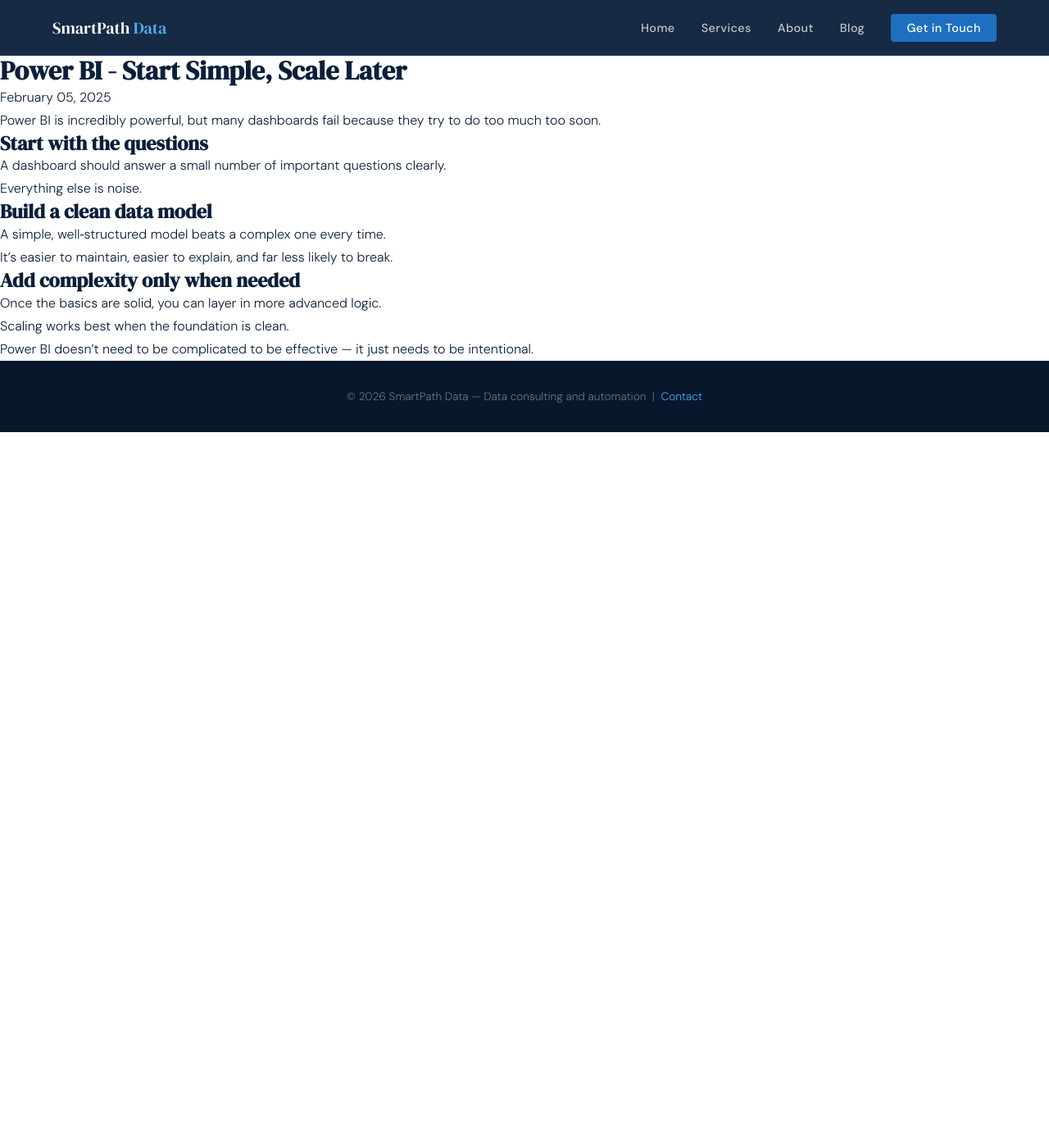
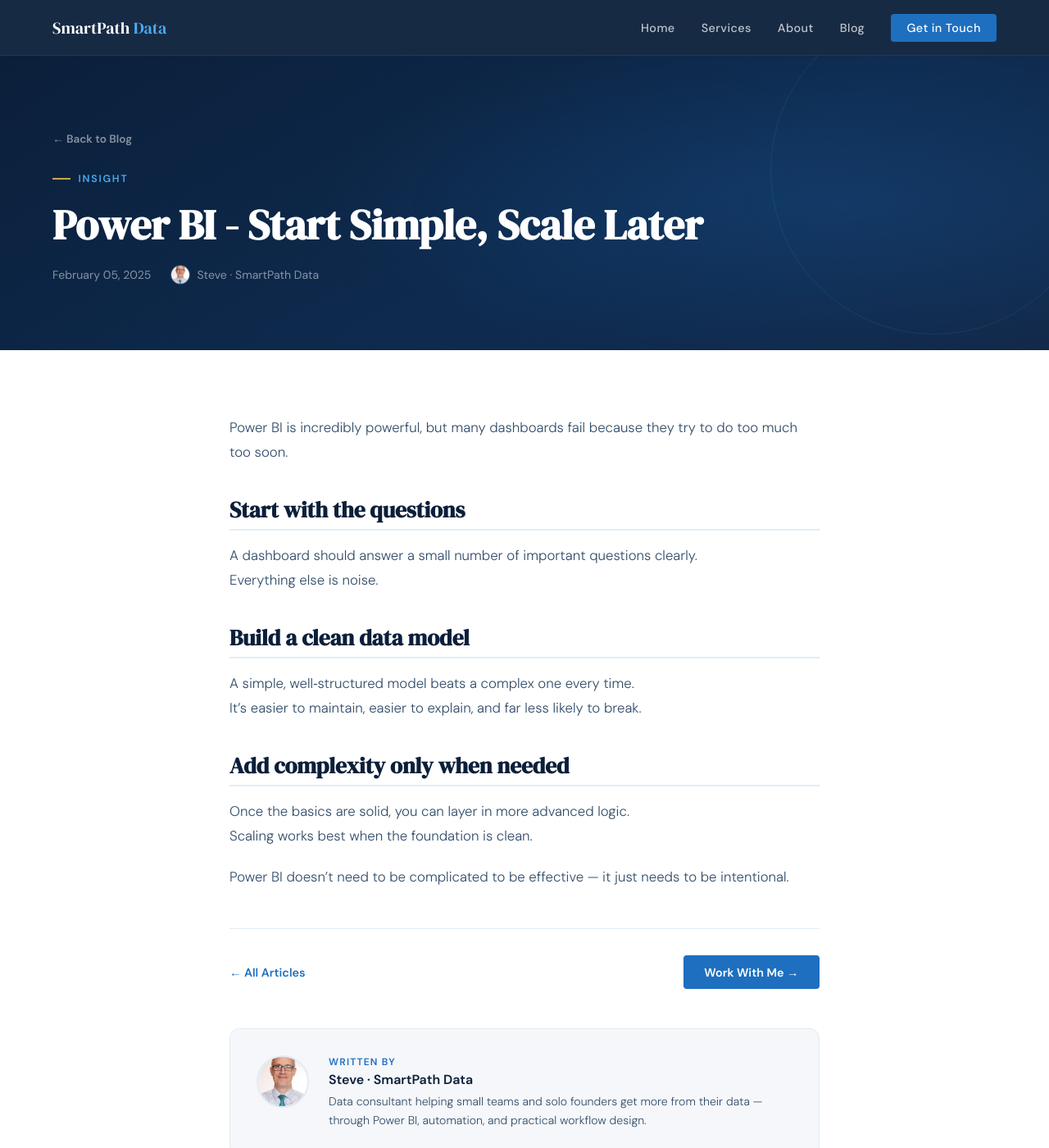
Before and after one commit to smartpathdata/smartpathdata.github.io, a Jekyll site: the page built from _posts/2025-02-05-post-2.md, in a window 1280 px wide and 1400 px high. Shown: the whole window at 82% size. Built offline with Jekyll 4.4.1, drawn with Linux system fonts in a browser that asks for light colours; some of the changed text lies outside the part shown.

Commit message:
Revamp post layout with new HTML structure

```diff
--- a/_layouts/post.html
+++ b/_layouts/post.html
@@ -1,9 +1,104 @@
----
-layout: default
----
+<!DOCTYPE html>
+<html lang="en">
+<head>
+  <meta charset="UTF-8">
+  <meta name="viewport" content="width=device-width, initial-scale=1">
+  <title>{{ page.title }} | SmartPath Data</title>
+  <meta name="description" content="{{ page.excerpt | strip_html | truncatewords: 30 | default: 'Practical insights on Power BI, data automation, and workflow design from SmartPath Data.' }}">
+  <link rel="preconnect" href="https://fonts.googleapis.com">
+  <link rel="preconnect" href="https://fonts.gstatic.com" crossorigin>
+  <link href="https://fonts.googleapis.com/css2?family=DM+Serif+Display:ital@0;1&family=DM+Sans:wght@300;400;500;600&display=swap" rel="stylesheet">
+  <link rel="stylesheet" href="/assets/css/style.css">
+  <link rel="icon" type="image/png" href="/assets/images/favicon.png">
+  <style>
+    header.site-header, .site-header, body > header { display: none !important; height: 0 !important; padding: 0 !important; margin: 0 !important; }
+    nav.site-nav ul { list-style: none !important; margin: 0 !important; padding: 0 !important; display: flex !important; }
+    nav.site-nav li { list-style: none !important; display: block !important; }
+  </style>
+</head>
+<body>
 
-<div class="post">
-  <h1>{{ page.title }}</h1>
-  <p class="post-date">{{ page.date | date: "%B %d, %Y" }}</p>
-  {{ content }}
+<!-- NAV -->
+<nav class="site-nav">
+  <a href="/" class="nav-logo">SmartPath<span> Data</span></a>
+  <ul class="nav-links">
+    <li><a href="/">Home</a></li>
+    <li><a href="/services">Services</a></li>
+    <li><a href="/about">About</a></li>
+    <li><a href="/blog">Blog</a></li>
+    <li><a href="/contact" class="nav-cta">Get in Touch</a></li>
+  </ul>
+</nav>
+
+<div class="page-body">
+
+  <!-- POST HERO -->
+  <div class="page-hero">
+    <div class="page-hero-inner">
+      <div style="margin-bottom:1.5rem;">
+        <a href="/blog" style="display:inline-flex;align-items:center;gap:0.4rem;font-size:0.85rem;font-weight:600;color:rgba(255,255,255,0.5);font-family:'DM Sans',sans-serif;text-decoration:none;transition:color 0.2s;"
+          onmouseover="this.style.color='#4AACF0'" onmouseout="this.style.color='rgba(255,255,255,0.5)'">
+          ← Back to Blog
+        </a>
+      </div>
+      <div class="eyebrow">{{ page.category | default: "Insight" }}</div>
+      <h1>{{ page.title }}</h1>
+      <div style="display:flex;align-items:center;gap:1.5rem;margin-top:1.2rem;flex-wrap:wrap;">
+        <span style="font-size:0.88rem;color:rgba(255,255,255,0.5);font-family:'DM Sans',sans-serif;">
+          {{ page.date | date: "%B %d, %Y" }}
+        </span>
+        <span style="display:flex;align-items:center;gap:0.5rem;font-size:0.88rem;color:rgba(255,255,255,0.5);font-family:'DM Sans',sans-serif;">
+          <img src="/assets/images/ProfilePic.jpg" alt="Steve" style="width:24px;height:24px;border-radius:50%;object-fit:cover;border:1.5px solid rgba(74,172,240,0.4);">
+          Steve · SmartPath Data
+        </span>
+      </div>
+    </div>
+  </div>
+
+  <!-- POST CONTENT -->
+  <section style="padding:80px 5vw 100px;background:#fff;">
+    <div style="max-width:720px;margin:0 auto;">
+
+      <!-- Article body -->
+      <div class="post-content">
+        {{ content }}
+      </div>
+
+      <!-- Share / back -->
+      <div style="margin-top:3rem;padding-top:2rem;border-top:1px solid #E2ECF5;display:flex;align-items:center;justify-content:space-between;flex-wrap:wrap;gap:1rem;">
+        <a href="/blog" style="display:inline-flex;align-items:center;gap:0.5rem;font-size:0.9rem;font-weight:600;color:#1E6FBF;text-decoration:none;font-family:'DM Sans',sans-serif;">
+          ← All Articles
+        </a>
+        <a href="/contact" style="background:#1E6FBF;color:#fff;padding:0.7rem 1.6rem;border-radius:4px;text-decoration:none;font-weight:600;font-size:0.9rem;font-family:'DM Sans',sans-serif;">
+          Work With Me →
+        </a>
+      </div>
+
+      <!-- Author card -->
+      <div style="margin-top:3rem;padding:2rem;background:#F5F7FA;border:1.5px solid #E2ECF5;border-radius:12px;display:flex;gap:1.5rem;align-items:flex-start;">
+        <img src="/assets/images/ProfilePic.jpg" alt="Steve" style="width:64px;height:64px;border-radius:50%;object-fit:cover;border:2px solid #E2ECF5;flex-shrink:0;">
+        <div>
+          <div style="font-size:0.75rem;font-weight:700;letter-spacing:0.1em;text-transform:uppercase;color:#1E6FBF;font-family:'DM Sans',sans-serif;margin-bottom:0.3rem;">Written by</div>
+          <h4 style="font-family:'DM Sans',sans-serif;font-weight:600;color:#0B1F3A;margin-bottom:0.4rem;">Steve · SmartPath Data</h4>
+          <p style="font-size:0.88rem;color:#334E6B;line-height:1.6;">Data consultant helping small teams and solo founders get more from their data — through Power BI, automation, and practical workflow design.</p>
+        </div>
+      </div>
+
+    </div>
+  </section>
+
+  <!-- CTA -->
+  <section class="cta-strip">
+    <h2>Found this useful?</h2>
+    <p>I help small teams fix exactly these kinds of problems. Book a free call to talk through your situation.</p>
+    <a href="/contact" class="btn-white">Book a Free Call →</a>
+  </section>
+
 </div>
+
+<footer class="site-footer">
+  <p>© {{ site.time | date: "%Y" }} SmartPath Data — Data consulting and automation &nbsp;|&nbsp; <a href="/contact">Contact</a></p>
+</footer>
+
+</body>
+</html>
```
